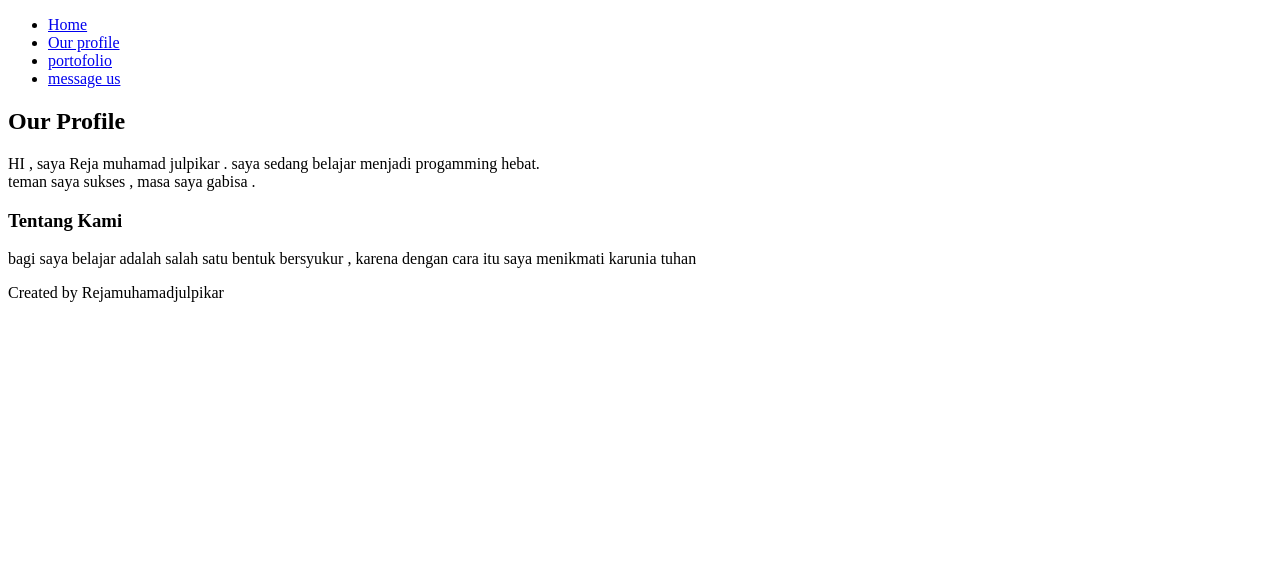
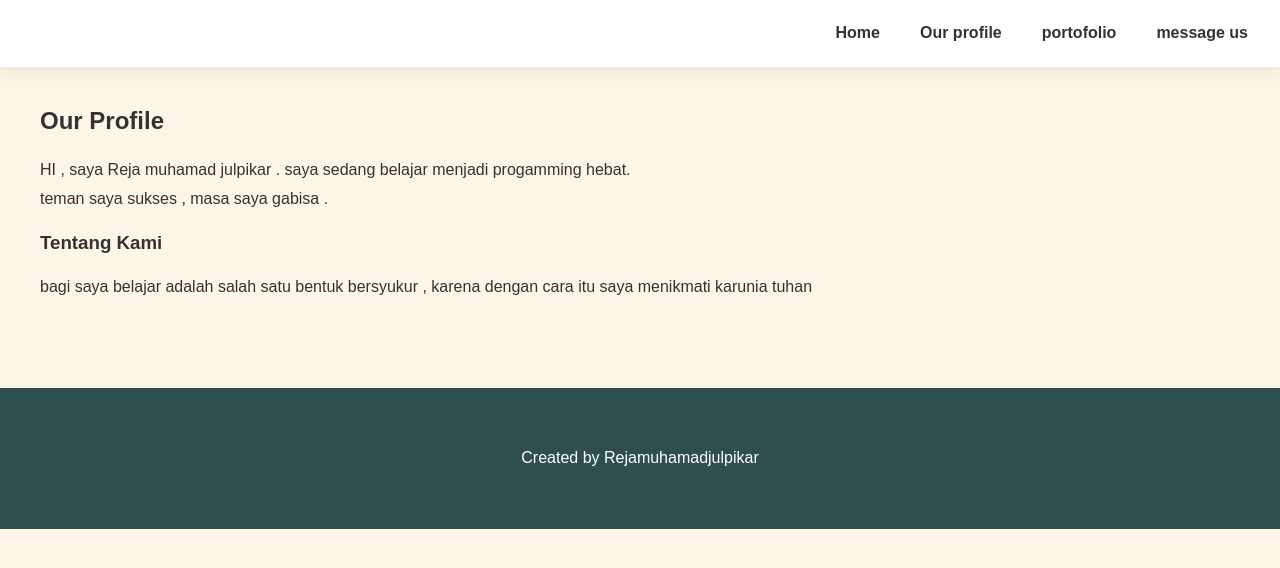
Before and after one commit to Revou-Coding-Camp/codingcamp-28-jul-2025-rejamuhamadjulpikar, a plain HTML site: page ourprofile.html in a window 1280 px wide. Drawn offline with Linux system fonts and the light colour scheme; the site is published under a folder, as on GitHub Pages, so addresses that start at the root find nothing.

Commit message:
ourprofile.html

```diff
--- a/ourprofile.html
+++ b/ourprofile.html
@@ -4,17 +4,17 @@
     <meta charset="UTF-8" />
     <meta name="viewport" content="width=device-width, initial-scale=1.0" />
     <title>Our Profile - My Website</title>
-    <link rel="stylesheet" href="/css/style.css" />
+    <link rel="stylesheet" href="./css/style.css" />
   </head>
   <body>
     <header class="navbar">
       <div class="logo"></div>
       <nav>
         <ul>
-          <li><a href="/index.html">Home</a></li>
-          <li><a href="/ourprofile.html">Our profile</a></li>
-          <li><a href="/portofolio.html">portofolio</a></li>
-          <li><a href="/message.html">message us</a></li>
+          <li><a href="index.html">Home</a></li>
+          <li><a href="ourprofile.html">Our profile</a></li>
+          <li><a href="portofolio.html">portofolio</a></li>
+          <li><a href="message.html">message us</a></li>
         </ul>
       </nav>
     </header>
```
